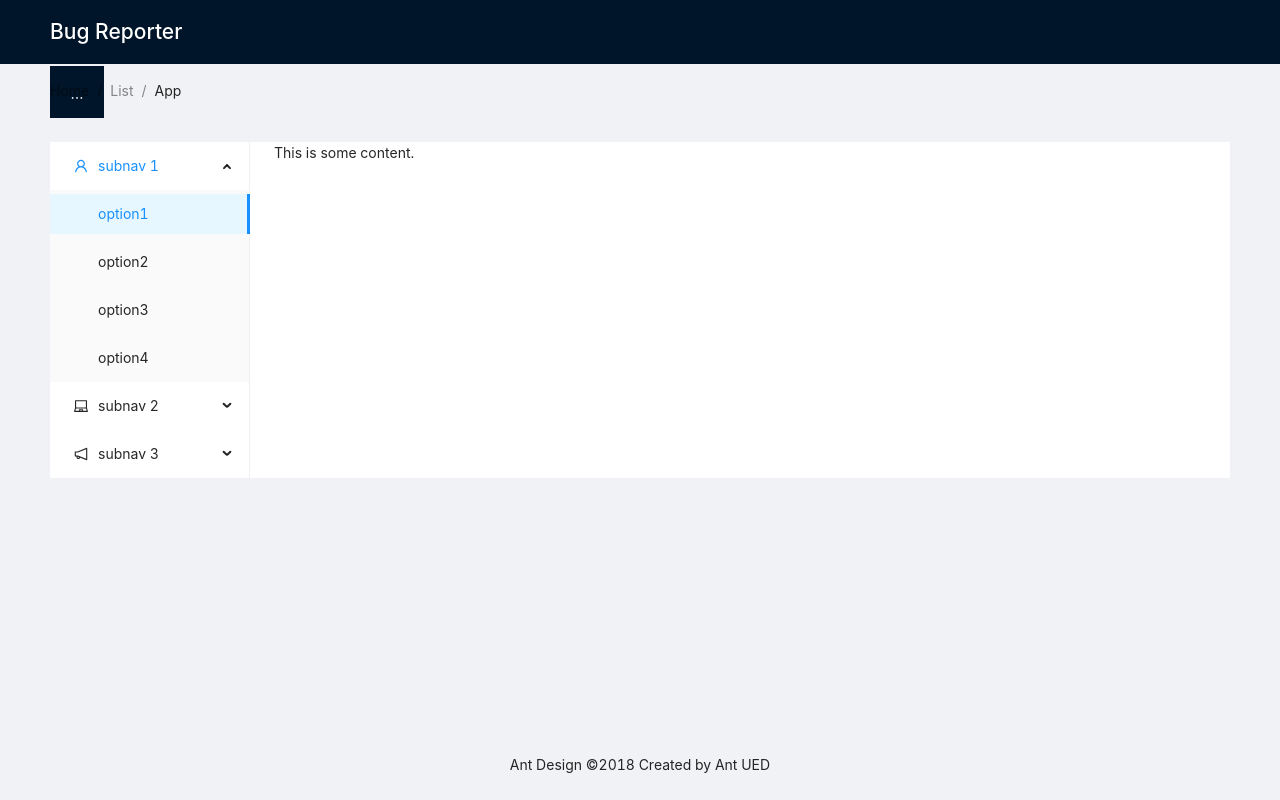
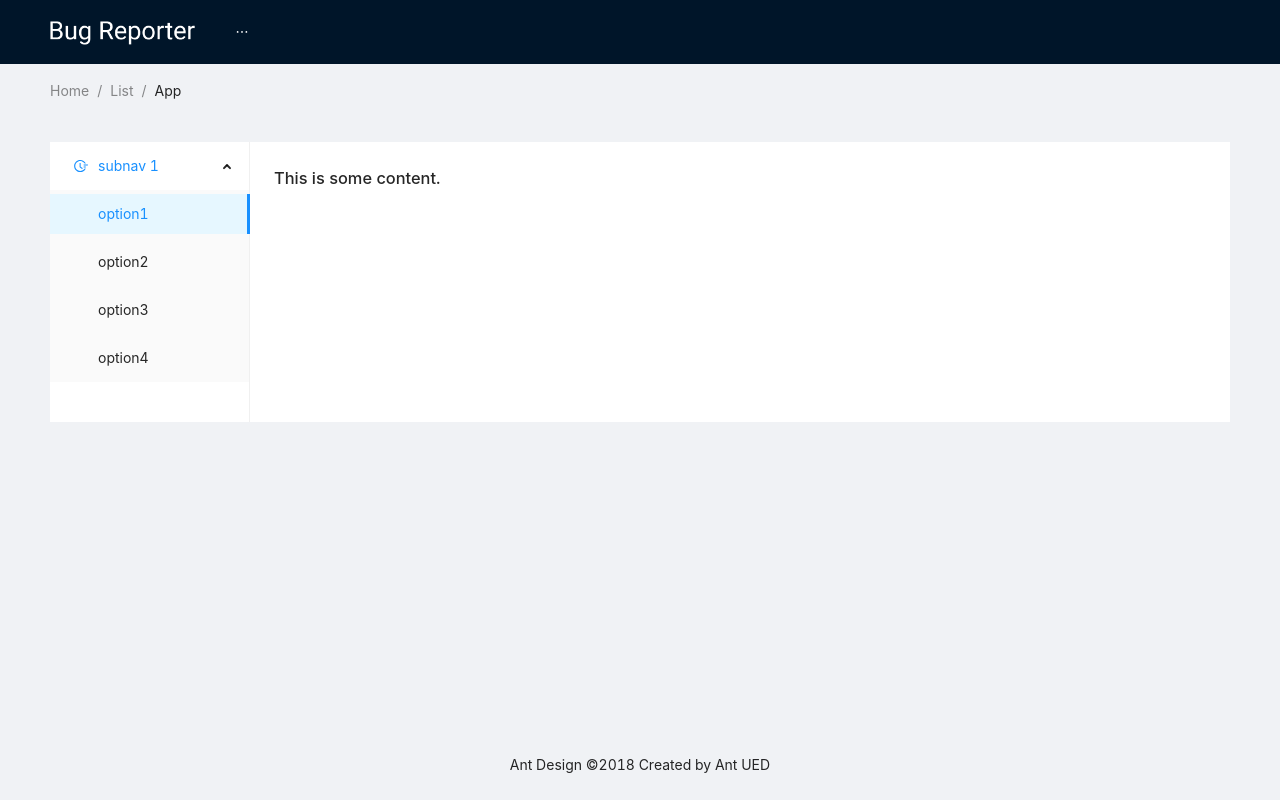
Before and after one commit to jonathancai11/bug-reporter, a React (Create React App) app: page / in a window 1280 px wide. Built offline with nearby package versions, Linux system fonts and the light colour scheme.

Commit message:
logo and content formatting

```diff
--- a/src/App.css
+++ b/src/App.css
@@ -4,3 +4,12 @@
 .App {
   min-height: 100vh;
 }
+
+.logo {
+  padding-right: 20px;
+}
+
+.logo:hover {
+  opacity: .8;
+  cursor: pointer;
+}
--- a/src/App.js
+++ b/src/App.js
@@ -3,6 +3,7 @@ import { Layout, Menu } from 'antd';
 
 import Home from './pages/Home';
 import './App.css';
+import logo from './assets/logo.png';
 
 const { Header, Footer } = Layout;
 
@@ -11,13 +12,14 @@ function App() {
     <div className="App">
       <Layout style={{minHeight: "100vh"}}>
         <Header className="header">
-          <div className="logo">
-          <h1 style={{color: "white", display: "inline"}}>Bug Reporter</h1>
-          </div>
+          <img className="logo" src={logo} height={24}/>
+          {/* <div className="logo" style={{width: "unset"}}>
+            <h1 style={{color: "white", display: "inline"}}>Bug Reporter</h1>
+          </div> */}
           <Menu theme="dark" mode="horizontal" defaultSelectedKeys={['2']} style={{display: "inline-block"}}>
-            <Menu.Item key="1">Dashboard</Menu.Item>
+            {/* <Menu.Item key="1">Dashboard</Menu.Item> */}
             <Menu.Item key="2">Reports</Menu.Item>
-            <Menu.Item key="3">Settings</Menu.Item>
+            {/* <Menu.Item key="3">Settings</Menu.Item> */}
           </Menu>
         </Header>
         <Home/>
--- a/src/pages/Home.js
+++ b/src/pages/Home.js
@@ -1,9 +1,9 @@
 import React from 'react';
 import { Layout, Menu, Breadcrumb } from 'antd';
-import { UserOutlined, LaptopOutlined, NotificationOutlined } from '@ant-design/icons';
+import { FieldTimeOutlined } from '@ant-design/icons';
 
 const { SubMenu } = Menu;
-const { Header, Content, Footer, Sider } = Layout;
+const { Content, Sider } = Layout;
 
 export default function Home() {
     return (
@@ -21,28 +21,16 @@ export default function Home() {
                 defaultOpenKeys={['sub1']}
                 style={{ height: '100%' }}
               >
-                <SubMenu key="sub1" icon={<UserOutlined />} title="subnav 1">
+                <SubMenu key="sub1" icon={<FieldTimeOutlined />} title="subnav 1">
                   <Menu.Item key="1">option1</Menu.Item>
                   <Menu.Item key="2">option2</Menu.Item>
                   <Menu.Item key="3">option3</Menu.Item>
                   <Menu.Item key="4">option4</Menu.Item>
                 </SubMenu>
-                <SubMenu key="sub2" icon={<LaptopOutlined />} title="subnav 2">
-                  <Menu.Item key="5">option5</Menu.Item>
-                  <Menu.Item key="6">option6</Menu.Item>
-                  <Menu.Item key="7">option7</Menu.Item>
-                  <Menu.Item key="8">option8</Menu.Item>
-                </SubMenu>
-                <SubMenu key="sub3" icon={<NotificationOutlined />} title="subnav 3">
-                  <Menu.Item key="9">option9</Menu.Item>
-                  <Menu.Item key="10">option10</Menu.Item>
-                  <Menu.Item key="11">option11</Menu.Item>
-                  <Menu.Item key="12">option12</Menu.Item>
-                </SubMenu>
               </Menu>
             </Sider>
-            <Content style={{ padding: '0 24px', minHeight: 280, backgroundColor: "white" }}>
-              <p>This is some content.</p>
+            <Content style={{ padding: '24px', minHeight: 280, backgroundColor: "white" }}>
+              <h1>This is some content.</h1>
             </Content>
           </Layout>
         </Content>
```
Also changed, not shown: src/assets/logo.png (added).
